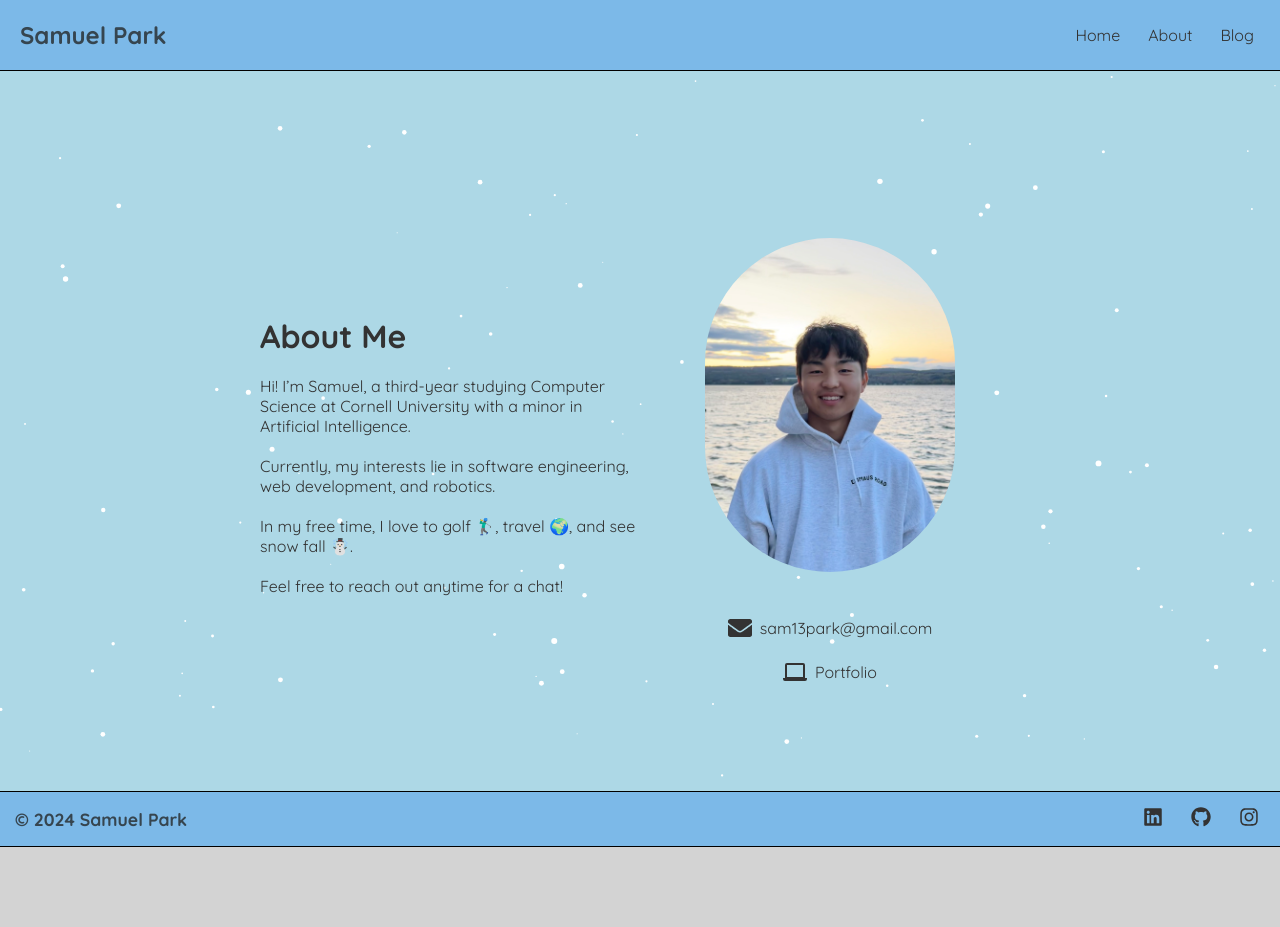
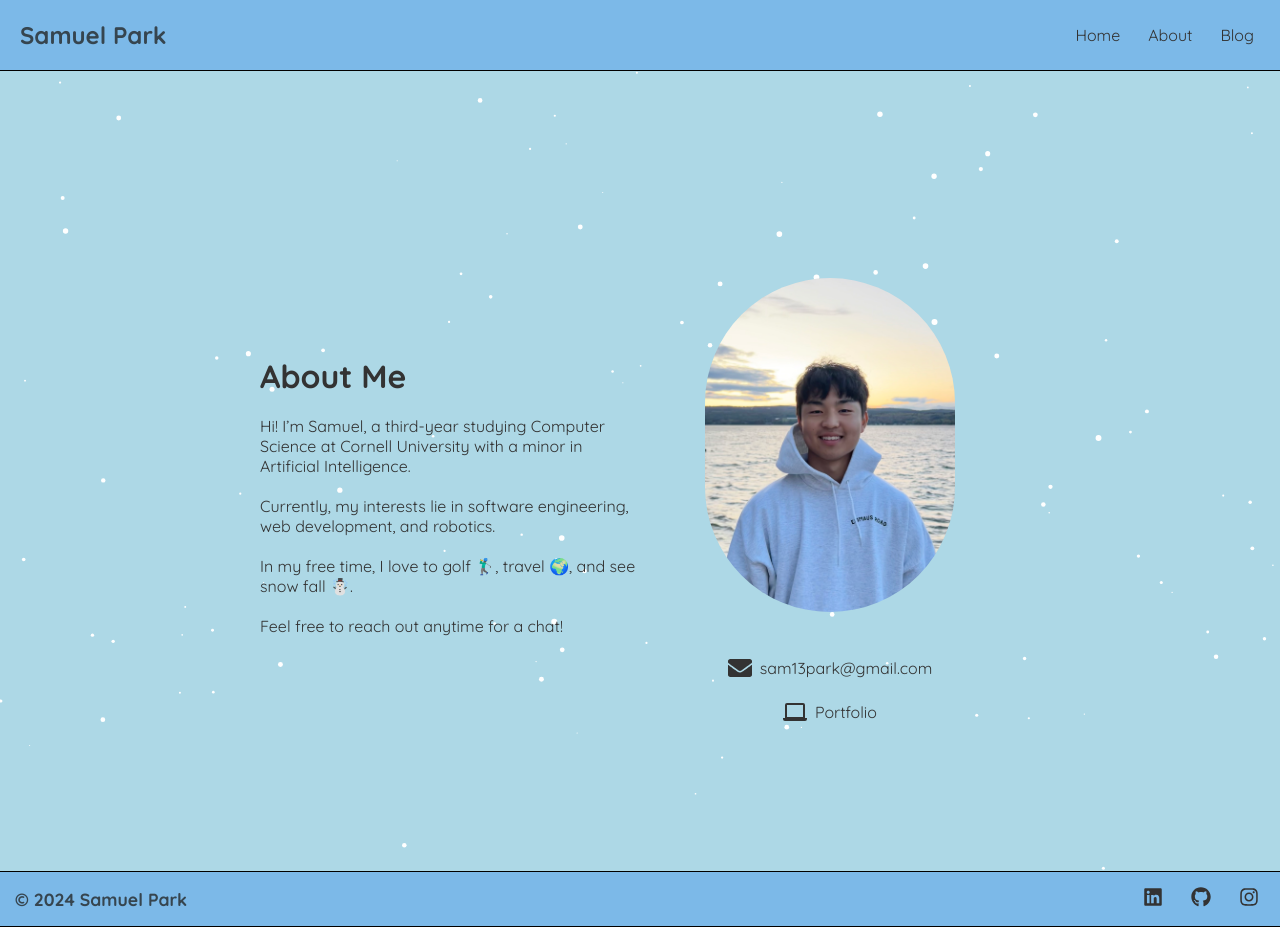
Before and after one commit to samparkk13/parksamuel.com, a React (Create React App) app: page /about in a window 1280 px wide. Before the commit the page ends 847 px from the top, so only its background shows below. Built offline with nearby package versions, Linux system fonts and the light colour scheme.

Commit message:
adjusted css

```diff
--- a/src/App.js
+++ b/src/App.js
@@ -38,7 +38,7 @@ function App() {
           <Route path = "/" element = {<Home />} />
           <Route path = "/about" element = {<About />} />
           <Route path = "/blog" element = {<Blog />} />
-          <Route path = "/first-blog" element = {<CornellEADS />} />
+          <Route path = "/cornelleads" element = {<CornellEADS />} />
         </Routes>
       </div>
       <Footer />
--- a/src/components/About/About.js
+++ b/src/components/About/About.js
@@ -39,7 +39,7 @@ const styles = {
     container: {
         backgroundColor: "lightblue",
         width: "100vw",
-        height: "90vh",
+        height: "100vh",
         display: "flex",
         justifyContent: "center",
         alignItems: "center", // Align items vertically
--- a/src/components/Blog/Blog.js
+++ b/src/components/Blog/Blog.js
@@ -28,7 +28,7 @@ const styles = {
     container: {
         backgroundColor: "lightblue",
         width: "100vw",
-        height: "90vh",
+        height: "100vh",
         display: "flex",
         justifyContent: "center",
         alignItems: "center", // Align items vertically
--- a/src/components/Blog/CornellEADS.js
+++ b/src/components/Blog/CornellEADS.js
@@ -16,7 +16,7 @@ const styles = {
     container: {
         backgroundColor: "lightblue",
         width: "100vw",
-        height: "90vh",
+        height: "100vh",
         display: "flex",
         flexDirection: "column",
         justifyContent: "center",
--- a/src/components/Blog/Data.json
+++ b/src/components/Blog/Data.json
@@ -1,9 +1,9 @@
 [
     {
-        "title":"More about my mission trip to Mexico",
+        "title":"About my week at Mexico",
         "time":"June 17, 2024",
-        "description": "Thank you for partnering with me and for your support throughout my mission trip. Here is my debrief / testimony of EADS 2024 to give you all an update. Happy reading!",
+        "description": "Thank you for your support throughout my mission trip. Here is my debrief of EADS 2024 to give you all an update. Happy reading!",
         "image": "images/cornelleads4.jpg",
-        "path": "/First-Blog"
+        "path": "/cornelleads"
     }
 ]
--- a/src/components/Home/Home.js
+++ b/src/components/Home/Home.js
@@ -29,7 +29,7 @@ const styles = {
   container: {
       backgroundColor: "lightblue",
       width: "100vw",
-      height: "90vh",
+      height: "100vh",
       display: "flex",
       justifyContent: "center",
       alignItems: "center",
```
